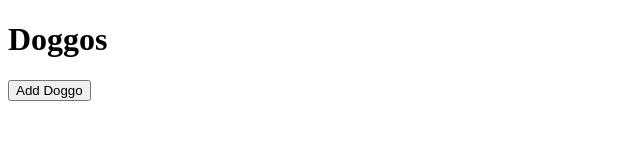
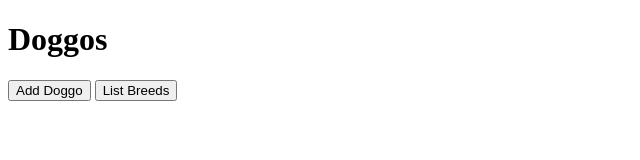
Before and after one commit to davidgchaves/perritos-ajax, a plain HTML site: page index.html in a window 1280 px wide. Shown: the whole page, without its empty margins (0-640 px from the left). Drawn offline with Linux system fonts and the light colour scheme.

Commit message:
Add a List Breeds button

```diff
--- a/index.html
+++ b/index.html
@@ -15,6 +15,7 @@
   <section>
     <div class="doggos"></div>
     <button class="add-doggo">Add Doggo</button>
+    <button class="list-breeds">List Breeds</button>
   </section>
   <script src="./index.js"></script>
 </body>
```
